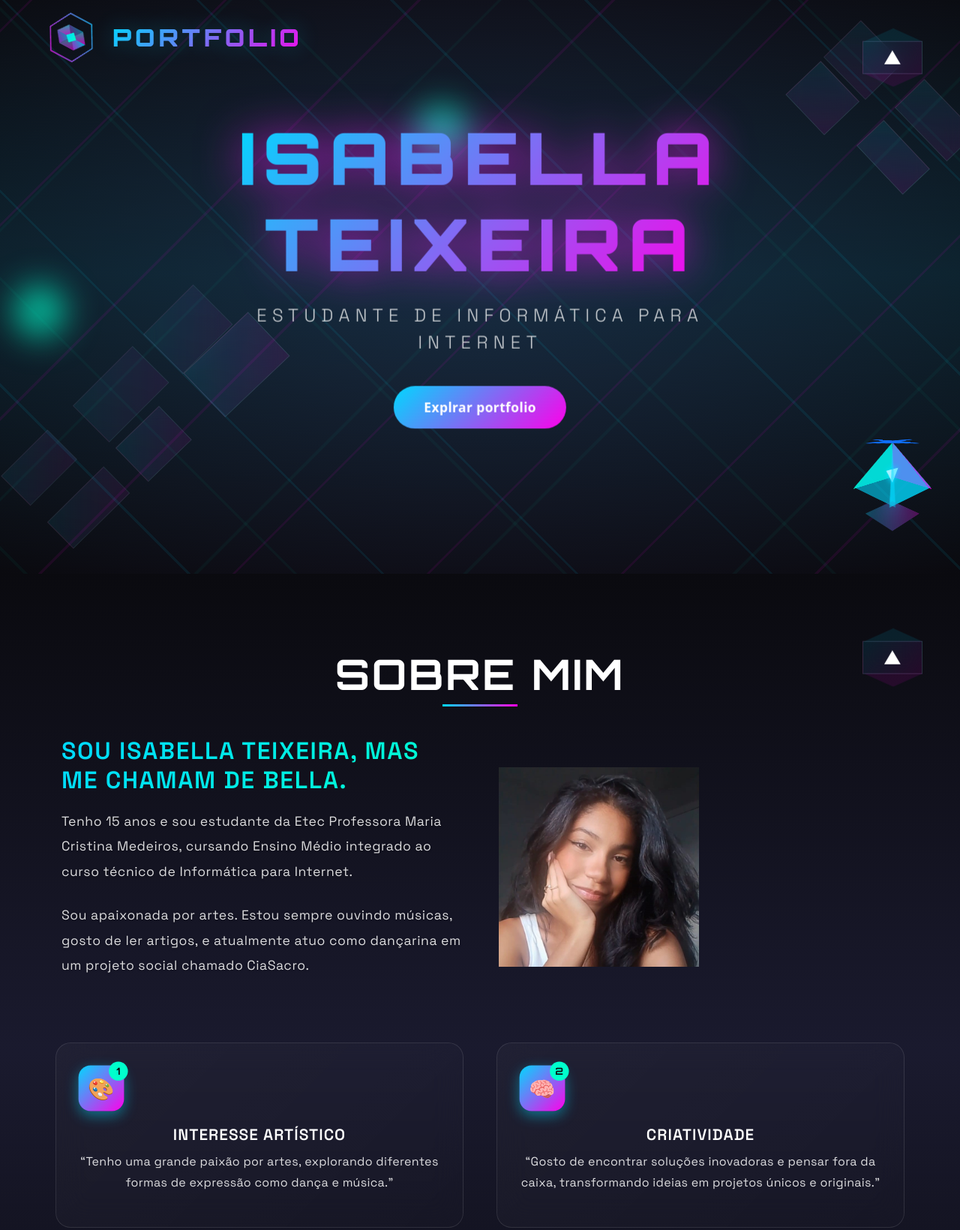
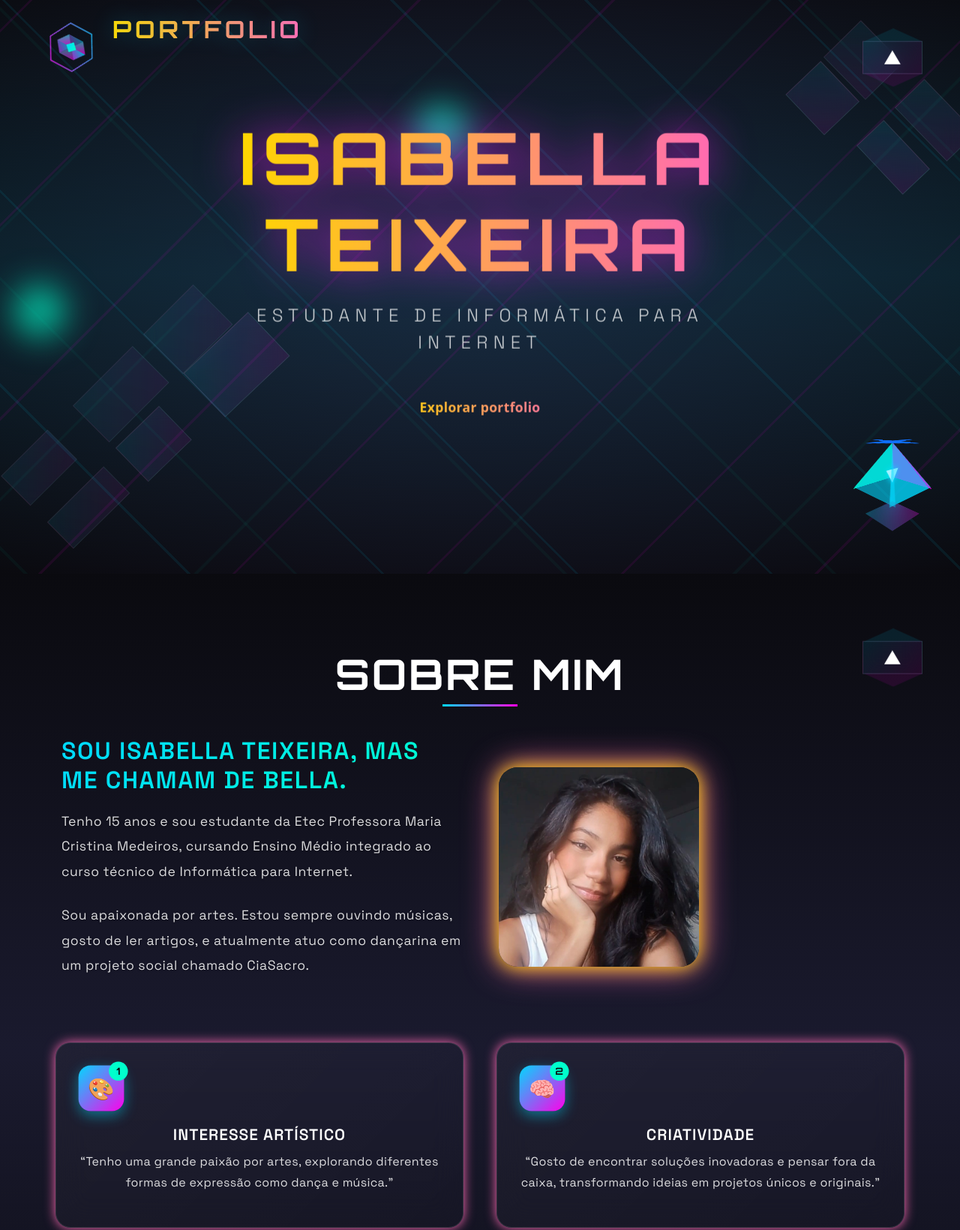
Before and after one commit to bellateixeira009/TemplatePortfolio, a plain HTML site: page index.html in a window 1280 px wide. Shown: the part 35-1675 px from the top of the page at 75% size. Drawn offline with Linux system fonts and the light colour scheme.

Commit message:
Add files via upload

```diff
--- a/index.html
+++ b/index.html
@@ -84,7 +84,7 @@ Free HTML CSS Template
                         </linearGradient>
                     </defs>
                 </svg>
-                <span class="logo-text">Portfolio</span>
+                <span class="logo-text mb-5 gradiente">Portfolio</span>
             </a>
         </div>
 
@@ -120,9 +120,9 @@ Free HTML CSS Template
 
         <!-- Hero Content -->
         <div class="hero-content">
-            <h1 class="hero-title">Isabella Teixeira</h1>
+            <h1 class="hero-title gradiente">Isabella Teixeira</h1>
             <p class="hero-subtitle">Estudante de Informática para Internet</p>
-            <a href="#about" class="cta-button">Explrar portfolio</a>
+            <a href="#about" class="cta-button gradiente">Explorar portfolio</a>
         </div>
 
         <!-- Navigation -->
@@ -371,10 +371,10 @@ Free HTML CSS Template
                     <div class="form-group">
                         <textarea class="form-input form-textarea" placeholder="Mensagem" required></textarea>
                     </div>
-                    <button type="submit" class="submit-btn">Enviar</button>
+                    <button type="submit" class="submit-btn gradiente">Enviar mensagem</button>
                 </div>
                 <div class="contact-info">
-                    <h3>Connect With Us</h3>
+                    <h3 class="gradiente">Connect With Us</h3>
                     <div class="info-item">
                         <div class="info-icon">GitHub</div>
                         <span class="info-text">bellateixeira009</span>
--- a/style.css
+++ b/style.css
@@ -10,3 +10,49 @@
   transform: scale(1.05);
   box-shadow: 0 8px 20px rgba(0, 0, 0, 0.4);
 }
+
+:root {
+  --cor-amarelo: #FFD700;
+  --cor-rosa: #FF69B4;
+  --cor-fundo-claro: #FFF5CC;
+  --cor-fundo-rosa: #FFE4E9;
+  --texto-claro: #fff;
+  --texto-escuro: #222;
+}
+
+.gradiente {
+  background: linear-gradient(90deg, #FFD700, #FF69B4);
+  -webkit-background-clip: text;
+  -webkit-text-fill-color: transparent;
+  font-weight: bold;
+}
+
+.foto img {
+  width: 80%;
+  max-width: 300px;
+  border-radius: 25px;
+  display: block;
+  box-shadow: 0 0 25px #FFD700, 0 0 45px #FF69B4;
+  transition: 0.4s ease;
+}
+
+
+.info-box {
+  box-shadow: 0 0 15px #FF69B4;
+
+}
+
+.info-icon {
+  background: none !important;
+  border: none;
+  box-shadow: none;
+}
+
+.form-input:focus {
+  outline: none;
+  border: 2px solid transparent;
+  background-image: linear-gradient(90deg, #FFD700, #FF69B4);
+  background-origin: border-box;
+  background-clip: padding-box, border-box;
+  box-shadow: 0 0 10px rgba(255, 105, 180, 0.6), 0 0 20px rgba(255, 215, 0, 0.5);
+}
```
